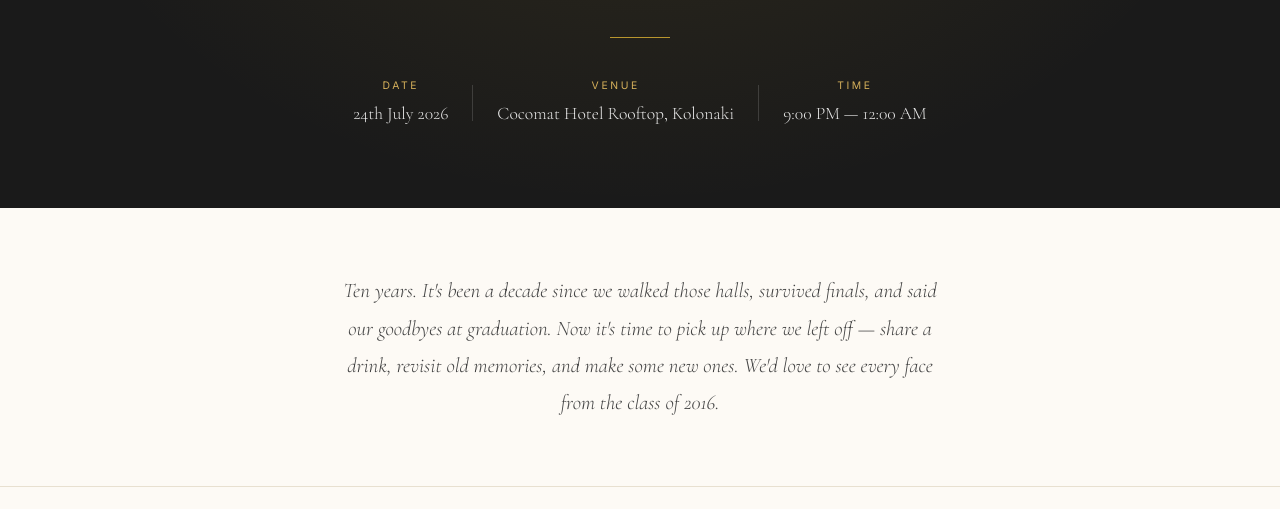
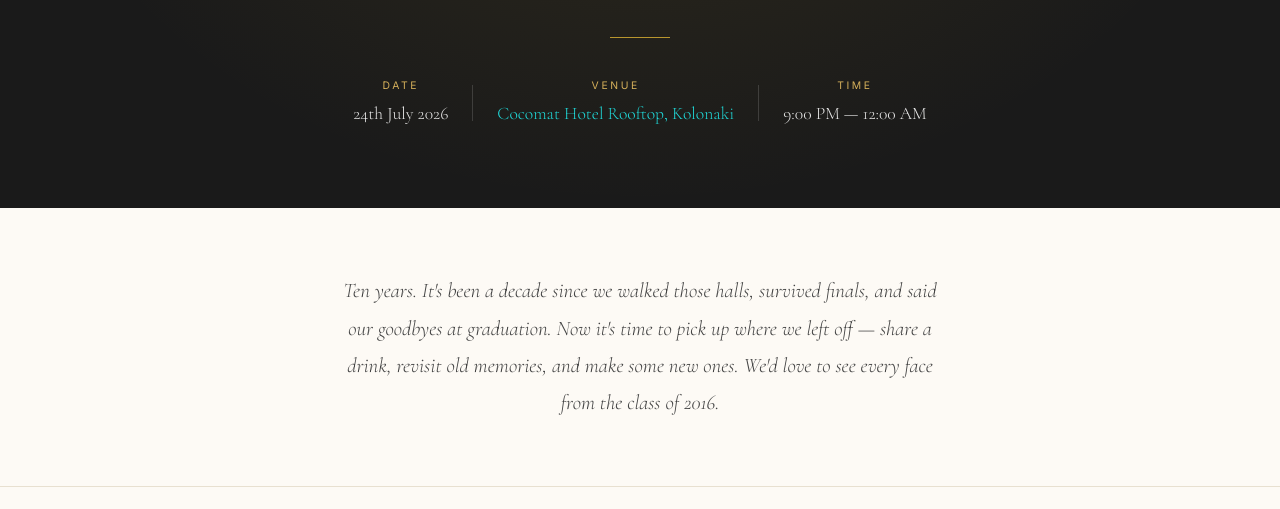
Before and after one commit to iasonS/reunion-site, a website: page public/index.html in a window 1280 px wide. Shown: the part 291-800 px from the top of the page. Drawn offline with nearby package versions, Linux system fonts and the light colour scheme.

Commit message:
Add clickable Google Maps link to venue with cyan styling
- Venue text now links to Cocomat Hotel location (Patriarchou Ioakim 36)
- Cyan color (#20d9d9) instead of default blue to match design aesthetic
- Link opens in new tab

Co-Authored-By: Claude Haiku 4.5 <noreply@anthropic.com>

```diff
--- a/public/index.html
+++ b/public/index.html
@@ -26,7 +26,7 @@
         <div class="detail-sep"></div>
         <div class="detail">
           <span class="detail-label">Venue</span>
-          <span class="detail-value">Cocomat Hotel Rooftop, Kolonaki</span>
+          <span class="detail-value"><a href="https://www.google.com/maps/place/Patriarchou+Ioakim+36,+Athina+106+75,+Greece" target="_blank" class="venue-link">Cocomat Hotel Rooftop, Kolonaki</a></span>
         </div>
         <div class="detail-sep"></div>
         <div class="detail">
--- a/public/style.css
+++ b/public/style.css
@@ -124,6 +124,17 @@ body {
   font-size: 1.1rem;
   color: rgba(255,255,255,0.9);
   font-weight: 300;
+}
+
+.venue-link {
+  color: #20d9d9;
+  text-decoration: none;
+  transition: opacity 0.2s;
+}
+
+.venue-link:hover {
+  opacity: 0.8;
+  text-decoration: underline;
 }
 
 /* MESSAGE */
```
